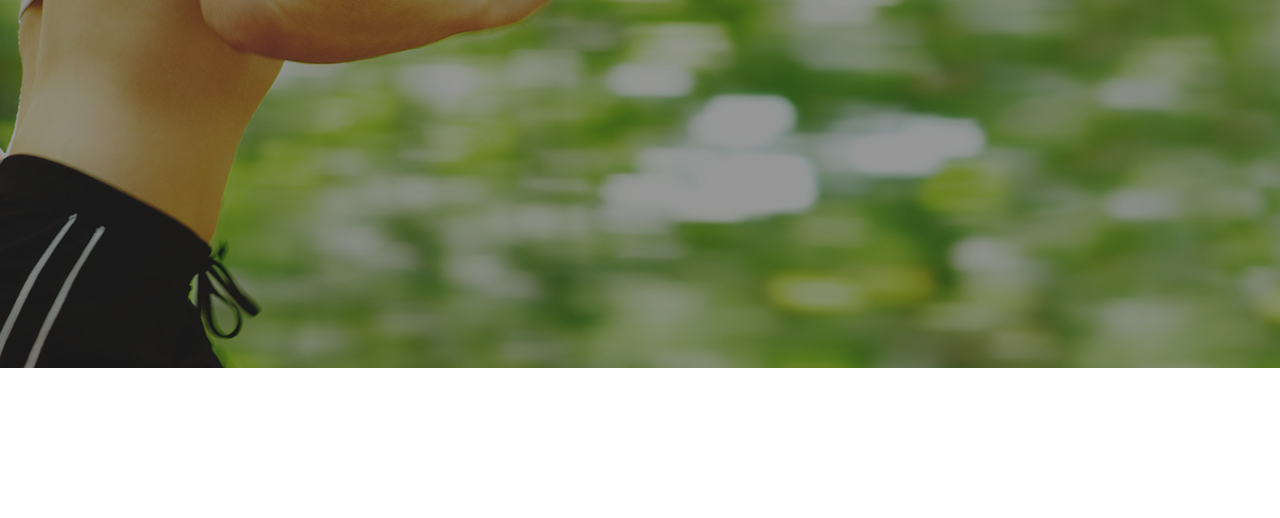
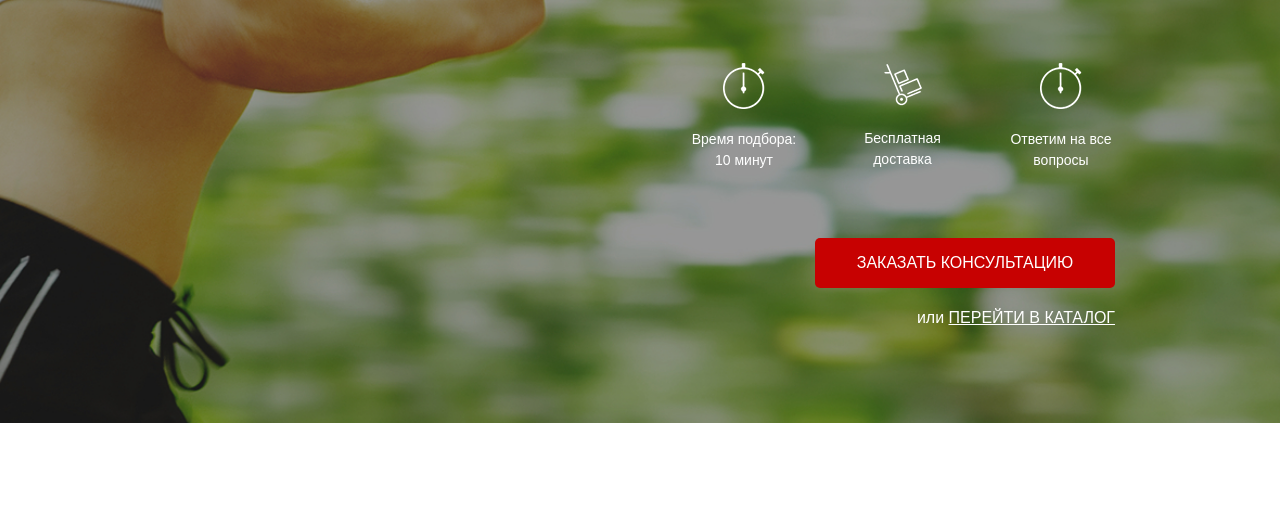
Before and after one commit to Drnight2/RunSmart, a plain HTML site: page src/index.html in a window 1280 px wide. Shown: the part 282-800 px from the top of the page. Drawn offline with Linux system fonts and the light colour scheme.

Commit message:
First block end

```diff
--- a/src/index.html
+++ b/src/index.html
@@ -32,14 +32,26 @@
 
                 <div class="promo__icons">
                     <div class="promo__icon">
-                        <img src="" alt="">
+                        <img src="icons/time.png" alt="time">
+                        Время подбора:
+                        10 минут
                     </div>
                     <div class="promo__icon">
-                        <img src="" alt="">
+                        <img src="icons/hand.png" alt="hand">
+                        Бесплатная
+                        доставка
                     </div>
                     <div class="promo__icon">
-                        <img src="" alt="">
+                        <img src="icons/time.png" alt="time">
+                        Ответим
+                        на все вопросы
                     </div>
+                </div>
+
+                <button class="button button_main">заказать кОНСУЛЬТАЦИЮ</button>
+                <div class="promo__link">
+                    или
+                    <a href="#">ПЕРЕЙТИ В КАТАЛОГ</a>
                 </div>
             </div>
         </div>
```
Also changed, not shown: src/css/style.min.css (+1 -2 lines), 1 other file.
